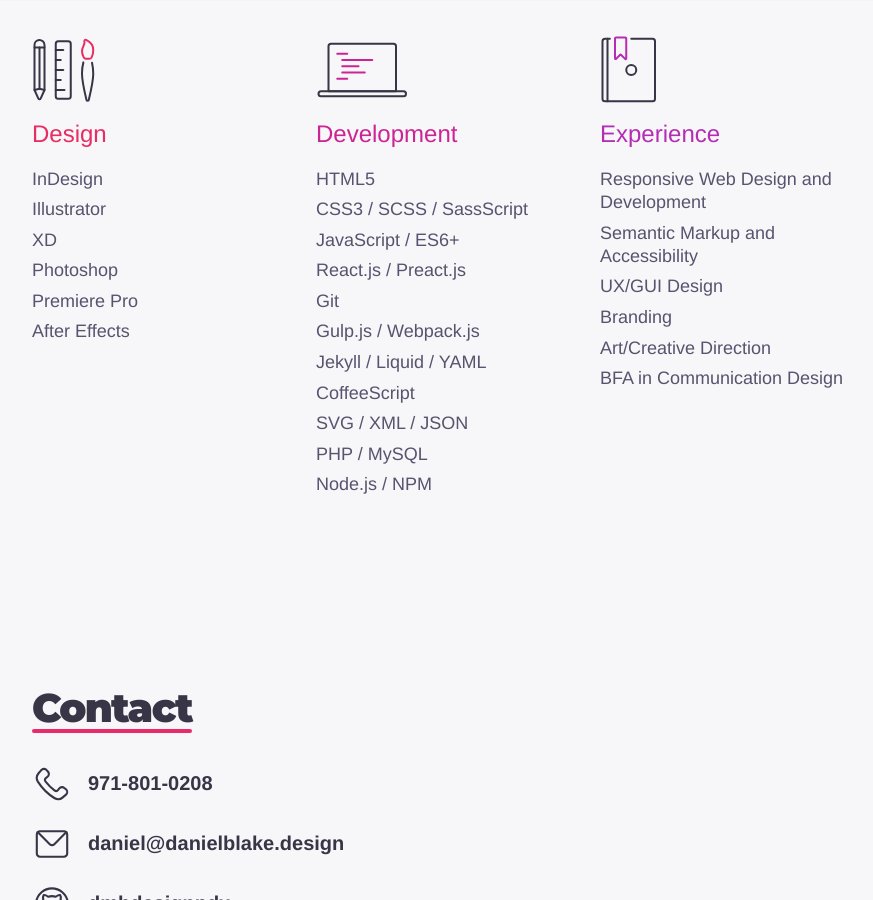
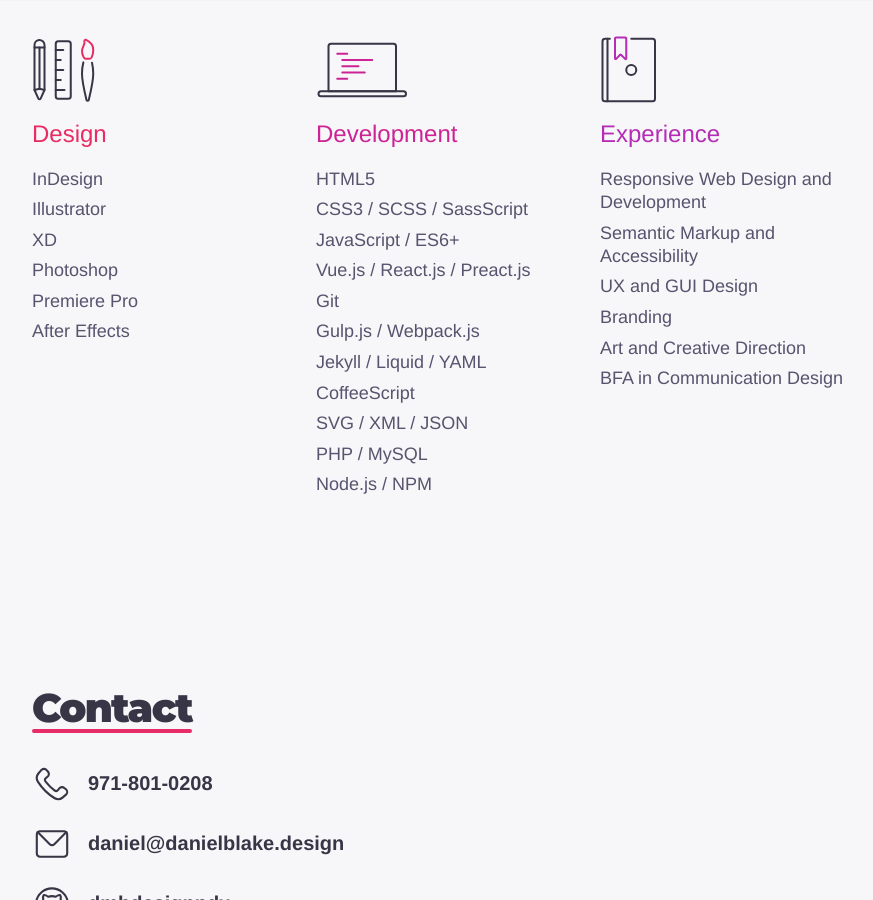
Before and after one commit to dmbdesignpdx/danielblakedesign, a Jekyll site: the page built from _pages/home.html, in a window 1280 px wide and 900 px high, scrolled down 3039 px. Shown: the whole window, without its empty margins (126-999 px from the left). Built offline with Jekyll 4.4.1, drawn with Linux system fonts in a browser that asks for light colours.

```diff
--- a/_data/info.yml
+++ b/_data/info.yml
@@ -37,7 +37,7 @@ skills:
         - HTML5
         - CSS3 / SCSS / SassScript
         - JavaScript / ES6+
-        - React.js / Preact.js
+        - Vue.js / React.js / Preact.js
         - Git
         - Gulp.js / Webpack.js
         - Jekyll / Liquid / YAML
@@ -50,7 +50,7 @@ skills:
       text:
         - Responsive Web Design and Development
         - Semantic Markup and Accessibility
-        - UX/GUI Design
+        - UX and GUI Design
         - Branding
-        - Art/Creative Direction
+        - Art and Creative Direction
         - BFA in Communication Design
```
Also changed, not shown: 1 other file.
